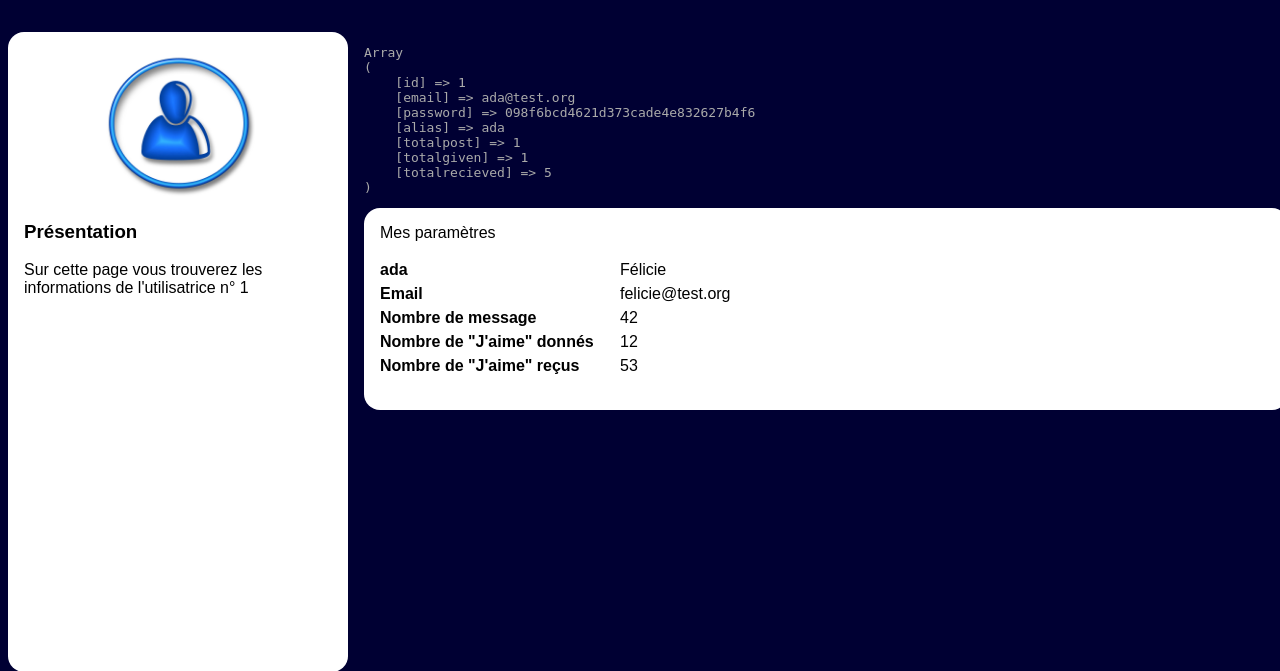
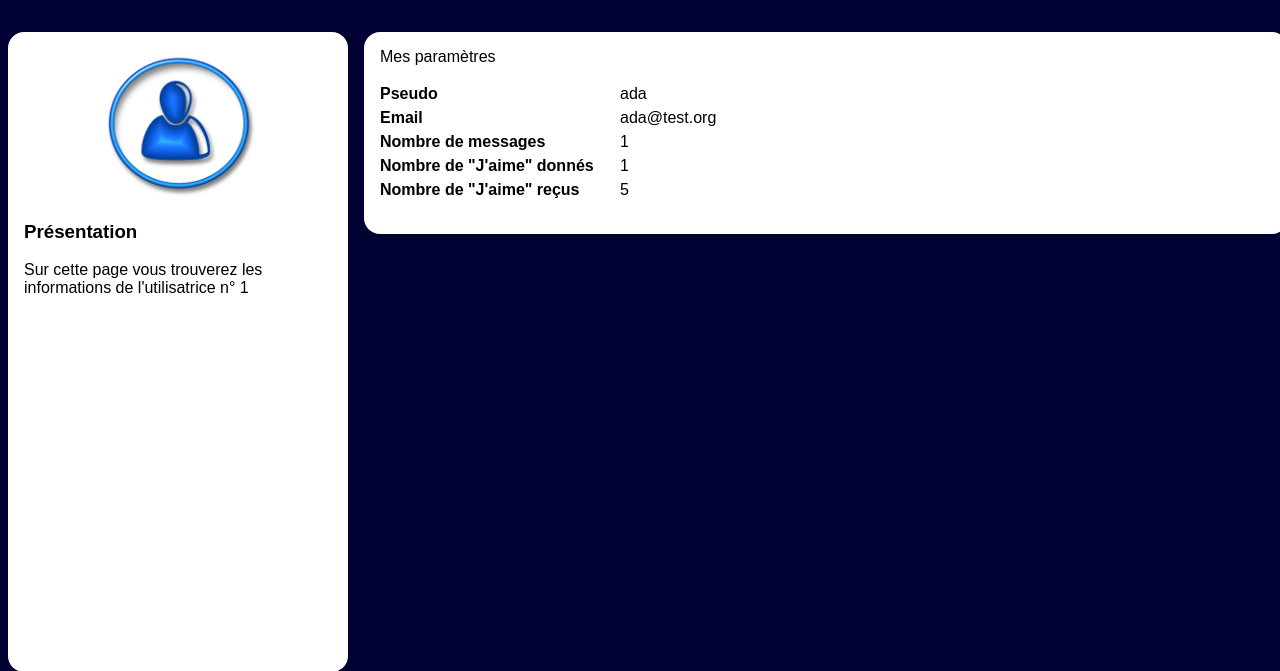
Before and after one commit to Nastiakor/reseau_social_php_Anastasia_Helene_Leon, a PHP site: page /settings.php?user_id=1 in a window 1280 px wide. Shown: the part 90-761 px from the top of the page. Run offline with PHP 8.4, Linux system fonts and the light colour scheme; data comes from the database, SQL or seed files in the repository.

Commit message:
Modifications du 13/02

```diff
--- a/Niveau1/settings.php
+++ b/Niveau1/settings.php
@@ -49,7 +49,7 @@
                 $userId = intval($_GET['user_id']);
 
                 /**
-                 * Etape 2: se connecter à la base de données
+                 * Etape 2: se connecter à la base de donnée
                  */
                 $mysqli = new mysqli("localhost", "root", "root", "socialnetwork");
 
@@ -78,22 +78,22 @@
                 /**
                  * Etape 4: à vous de jouer
                  */
-                //@todo: afficher le résultat de la ligne ci dessous, remplacer les valeurs ci-après puis effacer la ligne ci-dessous
-                echo "<pre>" . print_r($user, 1) . "</pre>";
+                //@todo: afficher le résultat de la ligne ci dessous, remplacer les valeurs ci-après puiseffacer la ligne ci-dessous
+                // echo "<pre>" . print_r($user, 1) . "</pre>";
                 ?>
                 <article class='parameters'>
                     <h3>Mes paramètres</h3>
                     <dl>
-                        <dt><?php echo $user['alias']?></dt>
-                        <dd>Félicie</dd>
+                        <dt>Pseudo</dt>
+                        <dd><?php echo $user['alias'] ?></dd>
                         <dt>Email</dt>
-                        <dd>felicie@test.org</dd>
-                        <dt>Nombre de message</dt>
-                        <dd>42</dd>
+                        <dd><?php echo $user['email'] ?></dd>
+                        <dt>Nombre de messages</dt>
+                        <dd><?php echo $user['totalpost'] ?></dd>
                         <dt>Nombre de "J'aime" donnés </dt>
-                        <dd>12</dd>
+                        <dd><?php echo $user['totalgiven'] ?></dd>
                         <dt>Nombre de "J'aime" reçus</dt>
-                        <dd>53</dd>
+                        <dd><?php echo $user['totalrecieved'] ?></dd>
                     </dl>
 
                 </article>
```
